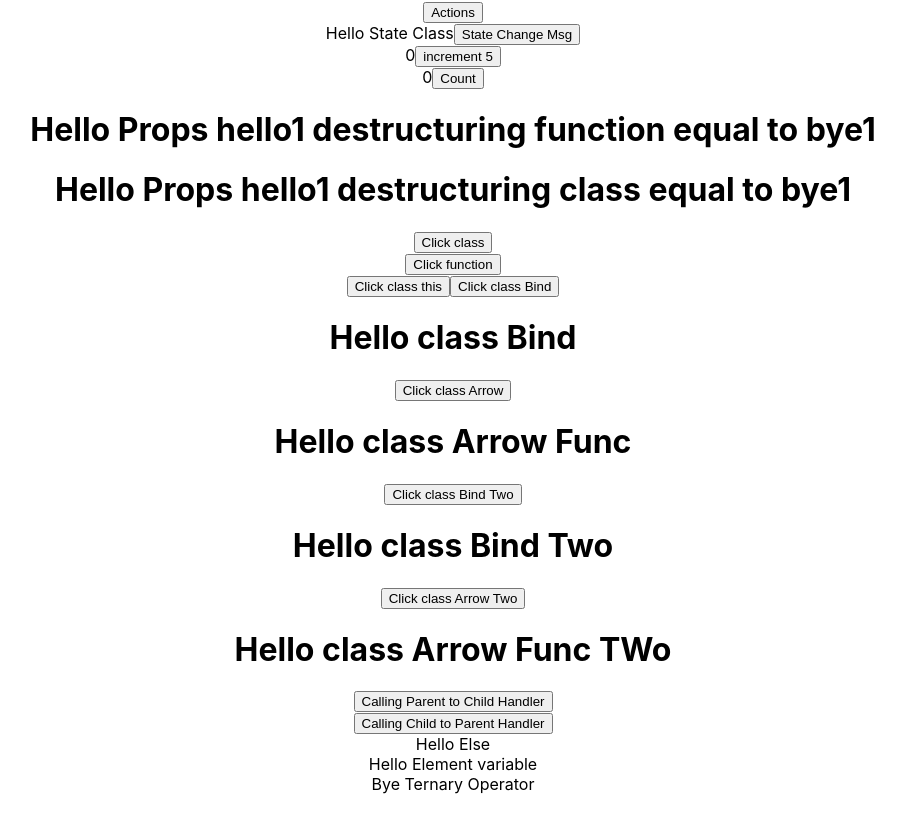
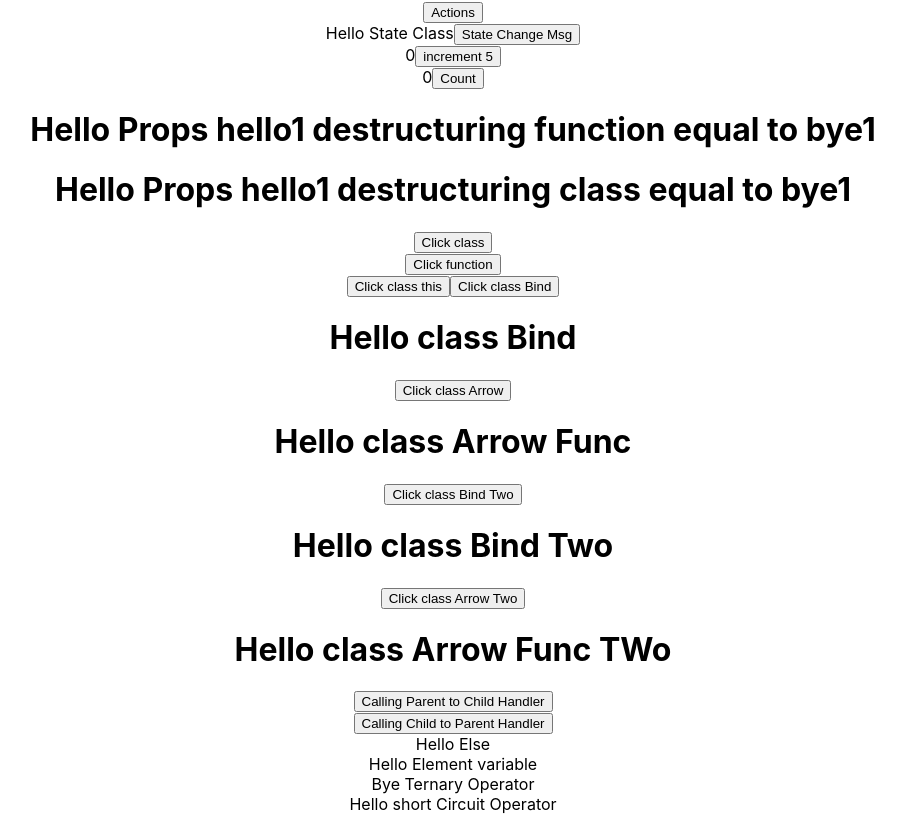
Before and after one commit to sanjay-personal/Reactjs_tutorial, a React (Create React App) app in the folder learning/: page / in a window 1280 px wide. Shown: the part 832-1646 px from the top of the page, without its empty margins (187-1092 px from the left). Built offline with nearby package versions, Linux system fonts and the light colour scheme.

Commit message:
added IF ELSE Short Circuit Operator

```diff
--- a/learning/src/App.js
+++ b/learning/src/App.js
@@ -20,6 +20,7 @@ import ParentTwo from './components/classes/ParentTwo';
 import IfElse from './components/classes/IfElse';
 import IfElseTwo from './components/classes/IfElseTwo';
 import IfElseThree from './components/classes/IfElseThree';
+import IfElseFour from './components/classes/IfElseFour';
 
 
 
@@ -64,6 +65,7 @@ function App() {
       <IfElse />
       <IfElseTwo />
       <IfElseThree />
+      <IfElseFour />
     </div>
   );
 }
--- /dev/null
+++ b/learning/src/components/classes/IfElseFour.js
@@ -0,0 +1,16 @@
+import React,{Component} from 'react'
+
+class IfElseFour extends Component {
+    constructor() {
+        super()
+        this.state = {
+            isLogged: true
+        }
+    }
+    render() {
+
+        return this.state.isLogged && <div>Hello short Circuit Operator</div>
+    }
+}
+
+export default IfElseFour
```
